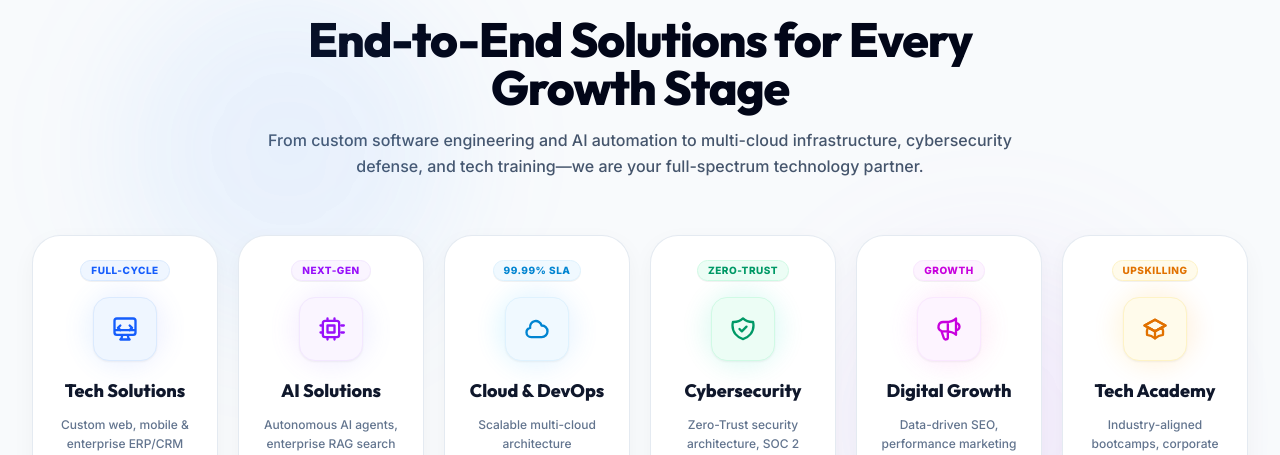
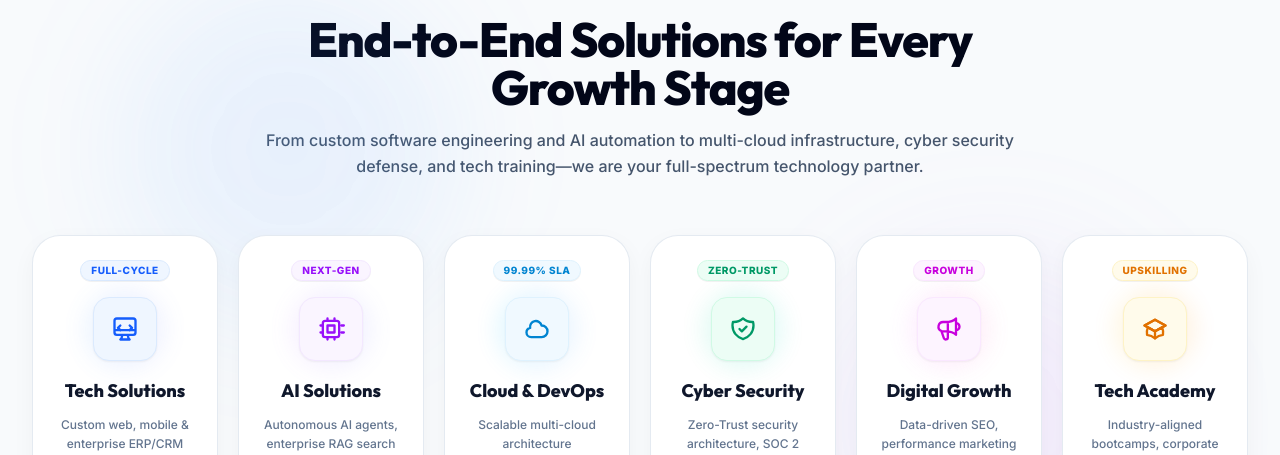
Before and after one commit to gotechedu/GotechEdu_Officail_Main, a Next.js app: page /home in a window 1280 px wide. Shown: the part 2042-2497 px from the top of the page. Built offline with nearby package versions, Linux system fonts and the light colour scheme; no server answers.

Commit message:
fix: Update cybersecurity terminology and correct production URLs in SEO and config files

```diff
--- a/components/home/Services.tsx
+++ b/components/home/Services.tsx
@@ -95,7 +95,7 @@ const services = [
   },
   {
     id: "cybersecurity",
-    title: "Cybersecurity",
+    title: "Cyber Security",
     description:
       "Zero-Trust security architecture, SOC 2 compliance, penetration testing & 24/7 SIEM monitoring.",
     href: "/solution#cybersecurity",
@@ -218,8 +218,8 @@ function Services() {
 
           <p className="mt-4 text-sm sm:text-base leading-relaxed text-slate-600 font-medium">
             From custom software engineering and AI automation to multi-cloud
-            infrastructure, cybersecurity defense, and tech training—we are your
-            full-spectrum technology partner.
+            infrastructure, cyber security defense, and tech training—we are
+            your full-spectrum technology partner.
           </p>
         </div>
 
--- a/lib/seo.ts
+++ b/lib/seo.ts
@@ -1,10 +1,10 @@
 /**
  * Central SEO Configuration & Helper Functions for GoTechEdu
- * Production URL: https://gotechedu.vercel.app
+ * Production URL: https://gotechedu.com
  */
 
 export const SITE_URL = (
-  process.env.NEXT_PUBLIC_SITE_URL || "https://gotechedu.vercel.app"
+  process.env.NEXT_PUBLIC_SITE_URL || "https://gotechedu.com"
 ).replace(/\/+$/, "");
 
 export const SITE_NAME = "GoTechEdu";
--- a/next.config.ts
+++ b/next.config.ts
@@ -9,6 +9,21 @@ const nextConfig: NextConfig = {
       },
     ],
   },
+  async redirects() {
+    return [
+      {
+        source: "/:path*",
+        has: [
+          {
+            type: "host",
+            value: "gotechedu.vercel.app",
+          },
+        ],
+        destination: "https://gotechedu.com/:path*",
+        permanent: true,
+      },
+    ];
+  },
 };
 
 export default nextConfig;
```
